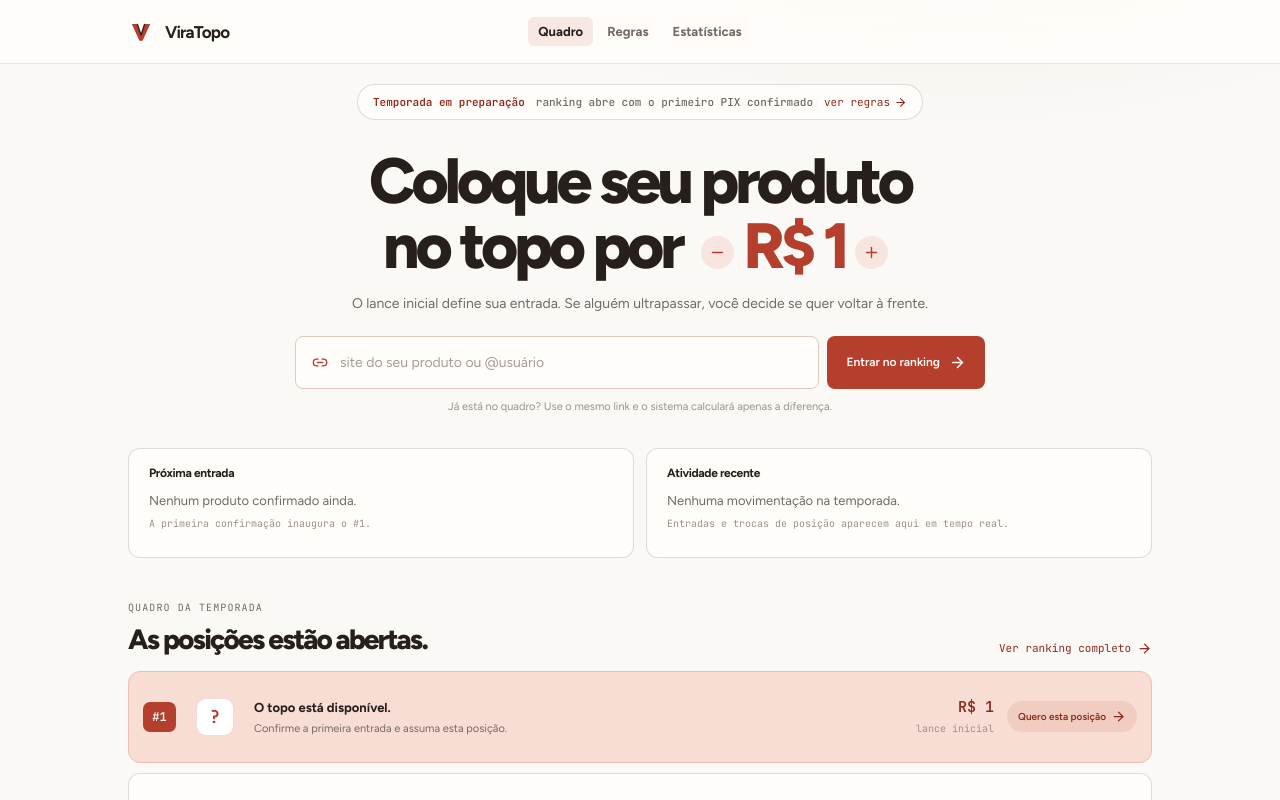
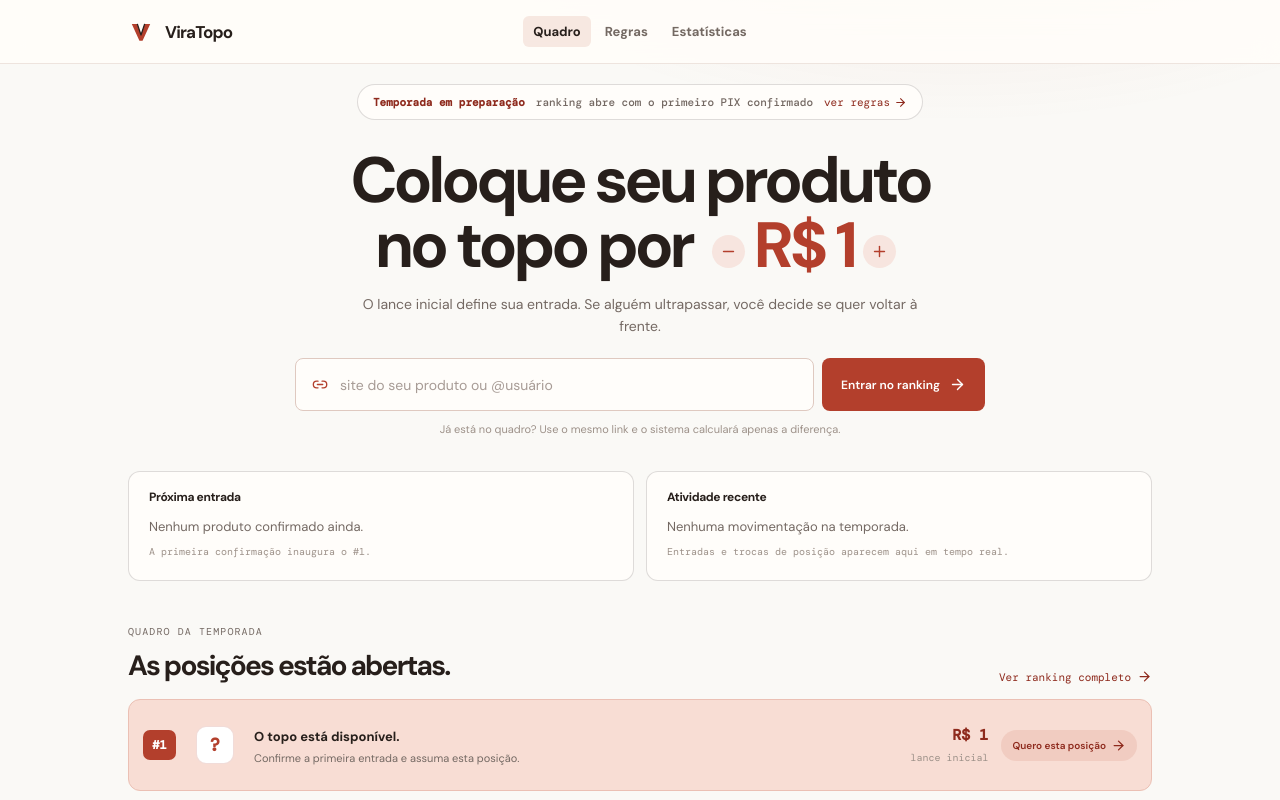
Before and after one commit to mccall9/viratopo, a Next.js app: page / in a window 1280 px wide. Shown: the top 800 px of the page. Built offline with nearby package versions, Linux system fonts and the light colour scheme; a web font is replaced by a local one.

Commit message:
design: adopt DM Sans and DM Mono typography

```diff
--- a/src/app/font-swap.css
+++ b/src/app/font-swap.css
@@ -1,8 +1,8 @@
-@import url("https://fonts.googleapis.com/css2?family=Figtree:ital,wght@0,400..900;1,400..900&family=JetBrains+Mono:wght@400;500;600&display=swap");
+@import url("https://fonts.googleapis.com/css2?family=DM+Mono:wght@400;500&family=DM+Sans:opsz,wght@9..40,400..700&display=swap");
 
 :root {
-  --display: "Figtree", Arial, sans-serif;
-  --mono: "JetBrains Mono", "SFMono-Regular", Consolas, monospace;
+  --display: "DM Sans", Arial, sans-serif;
+  --mono: "DM Mono", "SFMono-Regular", Consolas, monospace;
 }
 
 body {
```
